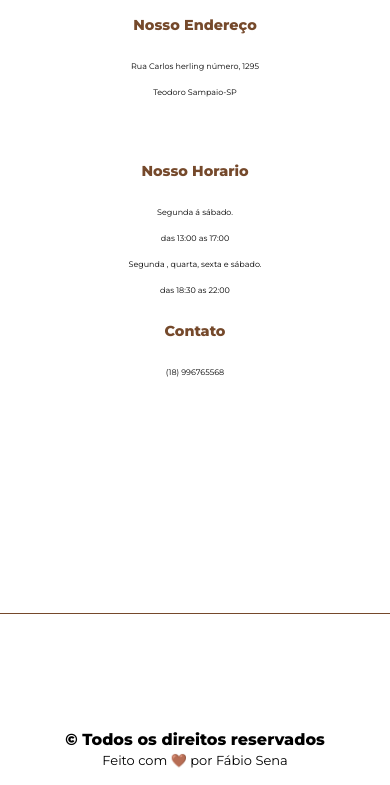
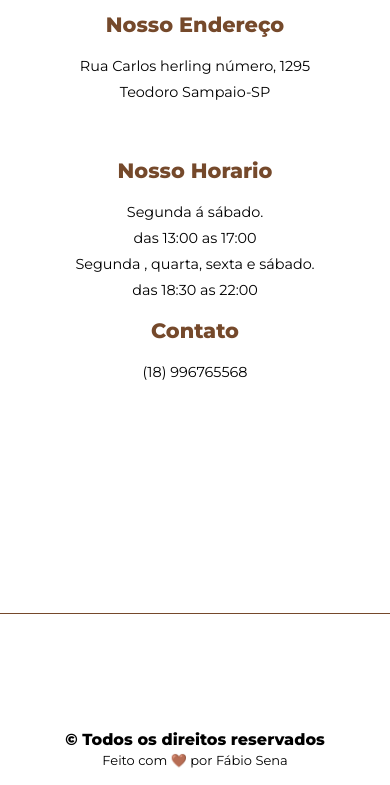
Before and after one commit to fabiosena1436/TS-Tamires-Santana, a plain HTML site: page index.html in a window 390 px wide. Shown: the part 10396-11181 px from the top of the page. Drawn offline with nearby package versions, Linux system fonts and the light colour scheme.

Commit message:
Mudança de tamanho de fonte

```diff
--- a/assests/css/style.css
+++ b/assests/css/style.css
@@ -933,12 +933,12 @@ a {
     }
 
     .footer__data h2 {
-        font-size: 0.9rem;
+        font-size: 1.3rem;
 
     }
 
     .footer__data p {
-        font-size: 0.5rem;
+        font-size: 0.9rem;
     }
 
     .footer__list {
@@ -970,8 +970,6 @@ a {
         font-size: 0.6rem;
     }
 
-
-
     .testimonials__card {
         width: 100%;
     }
```
Also changed, not shown: 2 other files.
